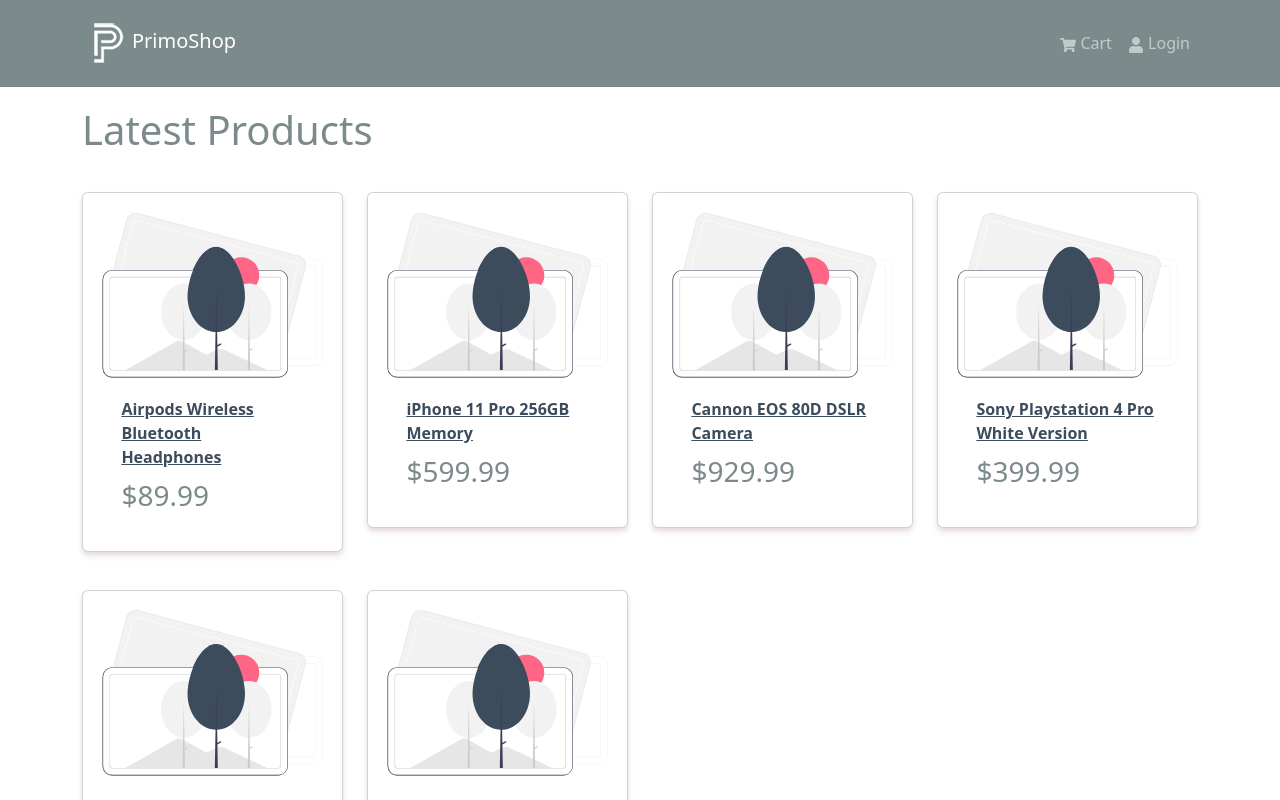
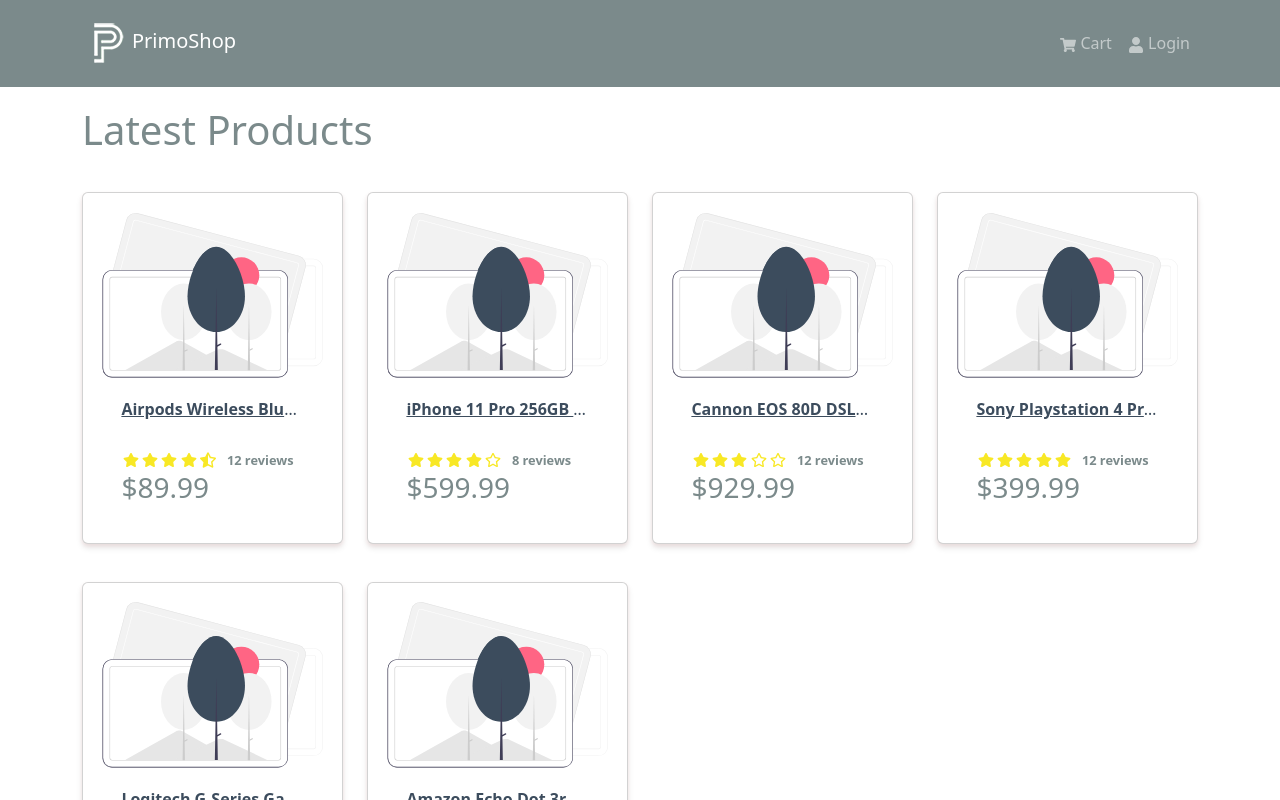
Before and after one commit to Paccy10/primoshop, a React (Create React App) app in the folder frontend/: page / in a window 1280 px wide. Shown: the top 800 px of the page. Built offline with nearby package versions, Linux system fonts and the light colour scheme.

Commit message:
feature[frontend]: rating component - Add rating component

```diff
--- a/frontend/src/components/Product.component.tsx
+++ b/frontend/src/components/Product.component.tsx
@@ -2,6 +2,7 @@ import { Card } from "react-bootstrap";
 import { Link } from "react-router-dom";
 import noProduct from "../assets/images/no_product.svg";
 import { Product } from "../interfaces/product.interface";
+import RatingComponent from "./Rating.component";
 
 interface Props {
   product: Product;
@@ -15,10 +16,16 @@ const ProductComponent = ({ product }: Props) => {
       </Link>
       <Card.Body>
         <Link to={`/products/${product._id}`}>
-          <Card.Title as="div">
+          <Card.Title as="div" className="product-title">
             <strong>{product.name}</strong>
           </Card.Title>
         </Link>
+        <Card.Text as="div">
+          <RatingComponent
+            value={product.rating}
+            text={`${product.numReviews} reviews`}
+          />
+        </Card.Text>
         <Card.Text as="h3">${product.price}</Card.Text>
       </Card.Body>
     </Card>
--- /dev/null
+++ b/frontend/src/components/Rating.component.tsx
@@ -0,0 +1,61 @@
+import { FaStar, FaStarHalfAlt, FaRegStar } from "react-icons/fa";
+
+interface Props {
+  value: number;
+  text?: string;
+}
+
+const RatingComponent = ({ value, text }: Props) => {
+  return (
+    <div className="rating">
+      <span>
+        {value >= 1 ? (
+          <FaStar />
+        ) : value >= 0.5 ? (
+          <FaStarHalfAlt />
+        ) : (
+          <FaRegStar />
+        )}
+      </span>
+      <span>
+        {value >= 2 ? (
+          <FaStar />
+        ) : value >= 1.5 ? (
+          <FaStarHalfAlt />
+        ) : (
+          <FaRegStar />
+        )}
+      </span>
+      <span>
+        {value >= 3 ? (
+          <FaStar />
+        ) : value >= 2.5 ? (
+          <FaStarHalfAlt />
+        ) : (
+          <FaRegStar />
+        )}
+      </span>
+      <span>
+        {value >= 4 ? (
+          <FaStar />
+        ) : value >= 3.5 ? (
+          <FaStarHalfAlt />
+        ) : (
+          <FaRegStar />
+        )}
+      </span>
+      <span>
+        {value >= 5 ? (
+          <FaStar />
+        ) : value >= 4.5 ? (
+          <FaStarHalfAlt />
+        ) : (
+          <FaRegStar />
+        )}
+      </span>
+      {text && <span className="rating-text">{text}</span>}
+    </div>
+  );
+};
+
+export default RatingComponent;
```
